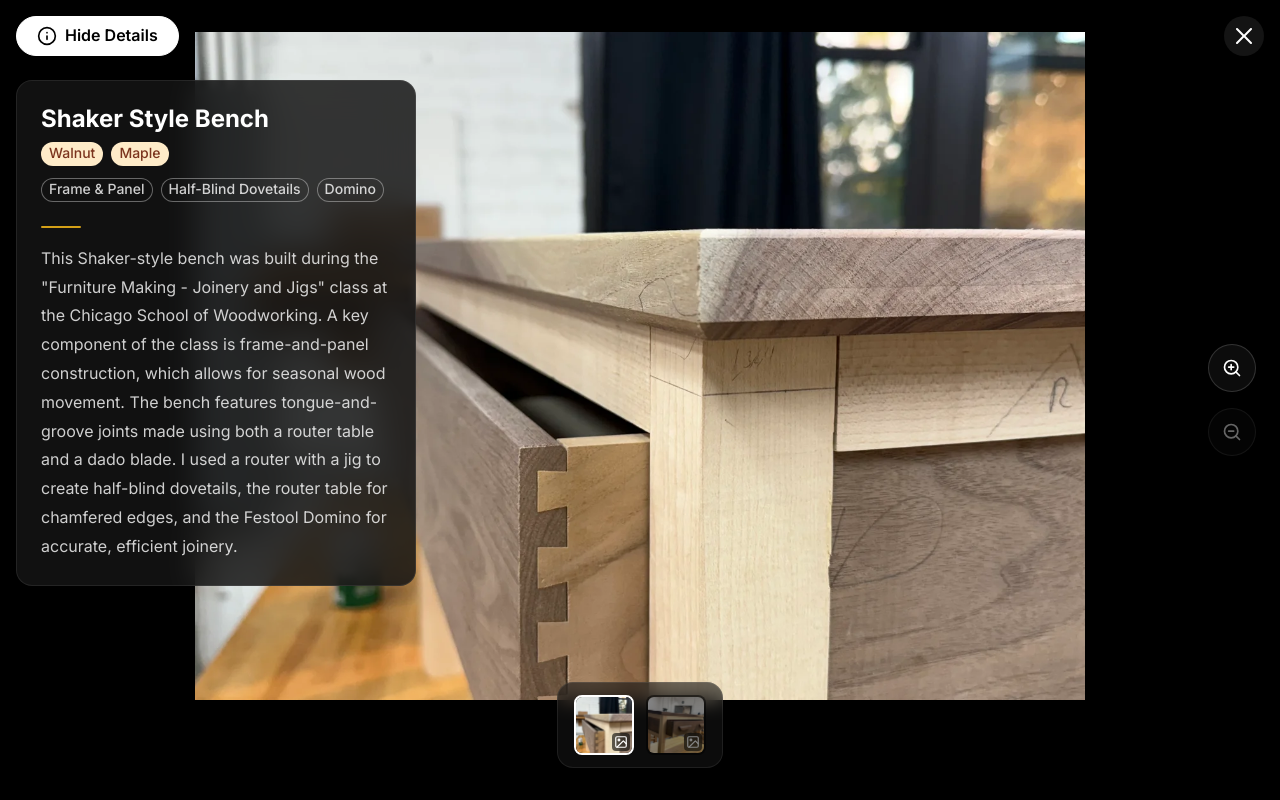
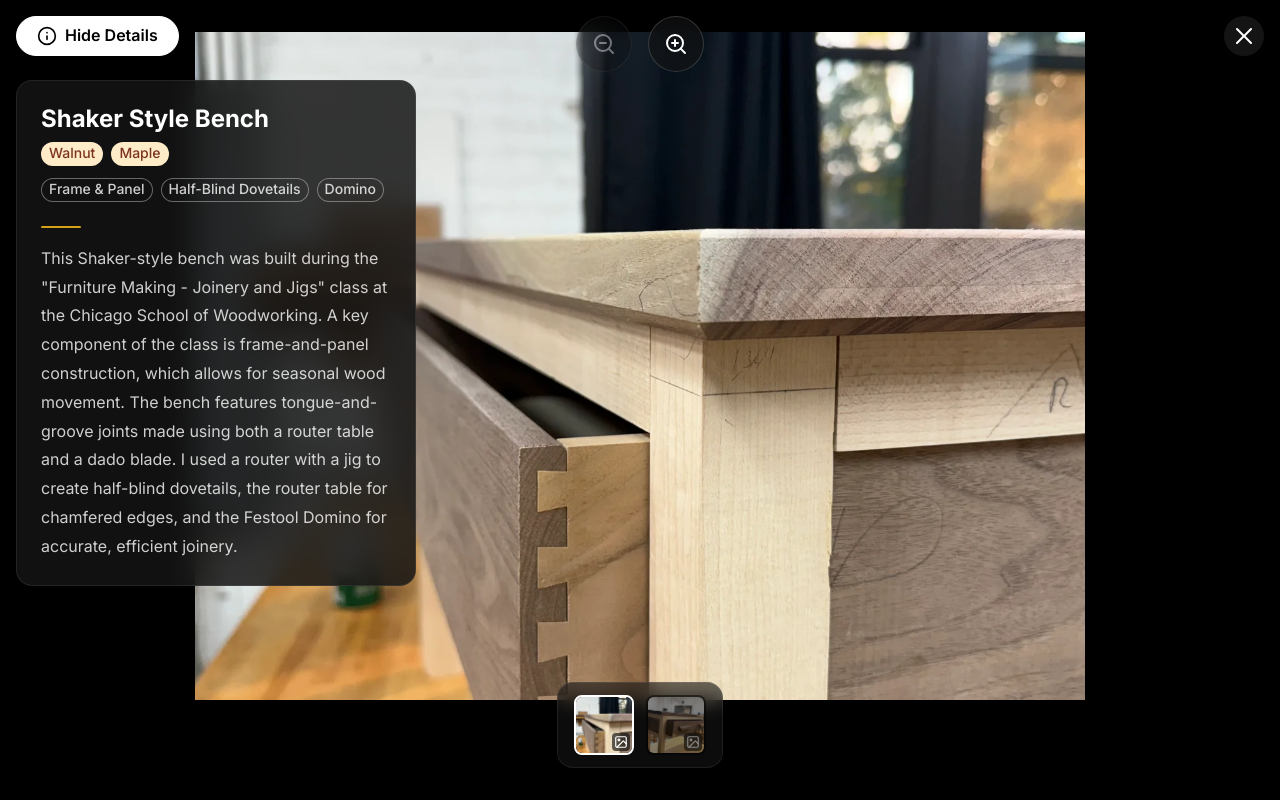
Before and after one commit to kimko/portfolio, a React (Vite) app: page / in a window 1280 px wide. Both pictures are taken after a click on the button 639 px from the left and 383 px from the top of the page. Shown: the top 800 px of the page. Built offline with nearby package versions, Linux system fonts and the light colour scheme.

Commit message:
feat(ui): reposition zoom controls to top center and increase button size

```diff
--- a/src/components/ProjectModal.jsx
+++ b/src/components/ProjectModal.jsx
@@ -57,7 +57,7 @@ const ImageIcon = () => (
 );
 
 const ZoomInIcon = () => (
-  <svg width="20" height="20" viewBox="0 0 24 24" fill="none" stroke="currentColor" strokeWidth="2" strokeLinecap="round" strokeLinejoin="round">
+  <svg width="24" height="24" viewBox="0 0 24 24" fill="none" stroke="currentColor" strokeWidth="2" strokeLinecap="round" strokeLinejoin="round">
     <circle cx="11" cy="11" r="8"></circle>
     <line x1="21" y1="21" x2="16.65" y2="16.65"></line>
     <line x1="11" y1="8" x2="11" y2="14"></line>
@@ -66,7 +66,7 @@ const ZoomInIcon = () => (
 );
 
 const ZoomOutIcon = () => (
-  <svg width="20" height="20" viewBox="0 0 24 24" fill="none" stroke="currentColor" strokeWidth="2" strokeLinecap="round" strokeLinejoin="round">
+  <svg width="24" height="24" viewBox="0 0 24 24" fill="none" stroke="currentColor" strokeWidth="2" strokeLinecap="round" strokeLinejoin="round">
     <circle cx="11" cy="11" r="8"></circle>
     <line x1="21" y1="21" x2="16.65" y2="16.65"></line>
     <line x1="8" y1="11" x2="14" y2="11"></line>
@@ -149,7 +149,24 @@ export default function ProjectModal({ project, isOpen, onClose }) {
 
         {/* Zoom Controls (Desktop only, Images only) */}
         {isDesktop && !currentImage.is3D && (
-          <VStack position="absolute" top="50%" right={6} transform="translateY(-50%)" zIndex={20} spacing={4}>
+          <HStack position="absolute" top={4} left="50%" transform="translateX(-50%)" zIndex={20} spacing={4}>
+            <Button
+              onClick={() => setZoomLevel(z => Math.max(z - 0.5, 1))}
+              bg="rgba(20, 20, 20, 0.6)"
+              color="white"
+              backdropFilter="blur(10px)"
+              border="1px solid"
+              borderColor="whiteAlpha.300"
+              _hover={{ bg: "whiteAlpha.400" }}
+              borderRadius="full"
+              w="56px"
+              h="56px"
+              p={0}
+              isDisabled={zoomLevel === 1}
+              aria-label="Zoom Out"
+            >
+              <ZoomOutIcon />
+            </Button>
             <Button
               onClick={() => setZoomLevel(z => Math.min(z + 0.5, 3))}
               bg="rgba(20, 20, 20, 0.6)"
@@ -159,30 +176,15 @@ export default function ProjectModal({ project, isOpen, onClose }) {
               borderColor="whiteAlpha.300"
               _hover={{ bg: "whiteAlpha.400" }}
               borderRadius="full"
-              w="48px"
-              h="48px"
+              w="56px"
+              h="56px"
               p={0}
               isDisabled={zoomLevel >= 3}
+              aria-label="Zoom In"
             >
               <ZoomInIcon />
             </Button>
-            <Button
-              onClick={() => setZoomLevel(z => Math.max(z - 0.5, 1))}
-              bg="rgba(20, 20, 20, 0.6)"
-              color="white"
-              backdropFilter="blur(10px)"
-              border="1px solid"
-              borderColor="whiteAlpha.300"
-              _hover={{ bg: "whiteAlpha.400" }}
-              borderRadius="full"
-              w="48px"
-              h="48px"
-              p={0}
-              isDisabled={zoomLevel === 1}
-            >
-              <ZoomOutIcon />
-            </Button>
-          </VStack>
+          </HStack>
         )}
 
         <ModalBody p={0} display="flex" flexDirection="column" h="100vh" overflow="hidden" position="relative">
```
